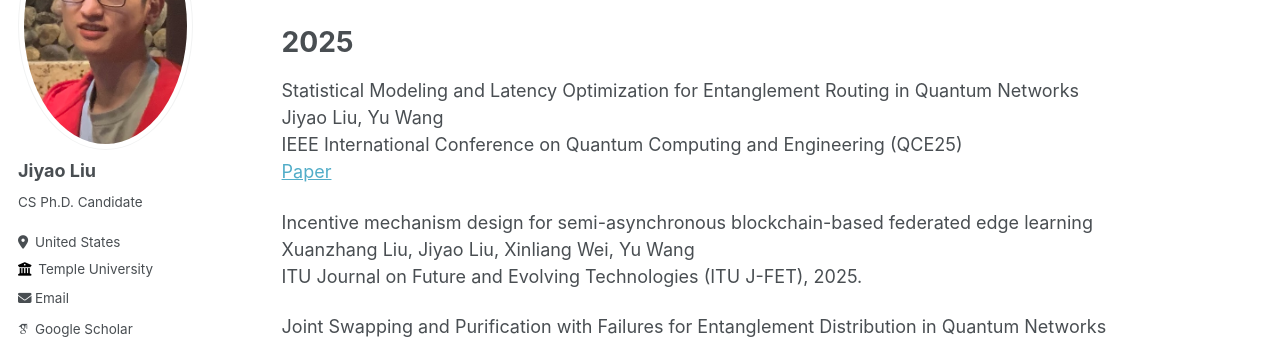
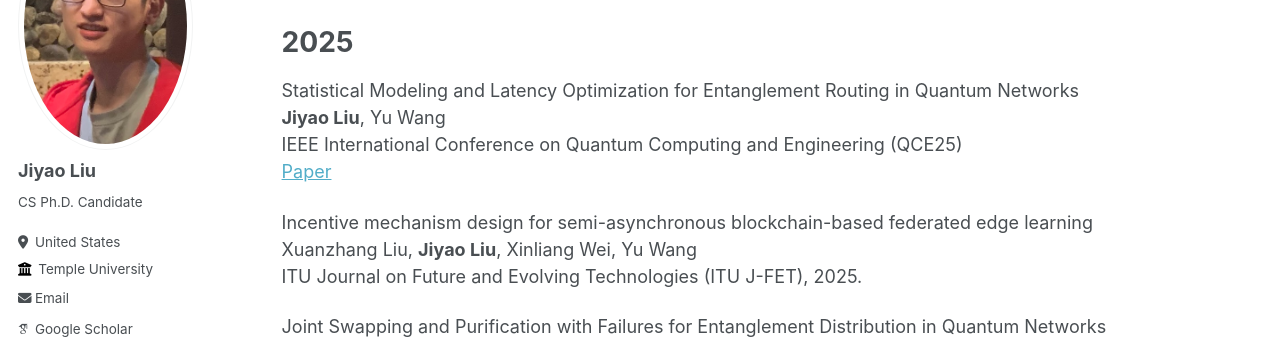
Before and after one commit to Jiyao17/jiyao17.github.io, a Jekyll site: the page built from _pages/publications.md, in a window 1280 px wide and 900 px high. Shown: the part 204-548 px from the top of the window. Built offline with Jekyll 4.4.1, drawn with Linux system fonts in a browser that asks for light colours; some web fonts are replaced.

```diff
--- a/_pages/publications.md
+++ b/_pages/publications.md
@@ -30,12 +30,12 @@ IEEE Transactions on Network and Service Management (TNSM), under review.   -->
 # 2025
 
 Statistical Modeling and Latency Optimization for Entanglement Routing in Quantum Networks
-Jiyao Liu, Yu Wang
+**Jiyao Liu**, Yu Wang
 IEEE International Conference on Quantum Computing and Engineering (QCE25)
 [Paper](/files/papers/2025/Latency_in_QNs.pdf){:target="_blank"}
 
 Incentive mechanism design for semi-asynchronous blockchain-based federated edge learning
-Xuanzhang Liu, Jiyao Liu, Xinliang Wei, Yu Wang
+Xuanzhang Liu, **Jiyao Liu**, Xinliang Wei, Yu Wang
 ITU Journal on Future and Evolving Technologies (ITU J-FET), 2025.
 
 Joint Swapping and Purification with Failures for Entanglement Distribution in Quantum Networks
```
